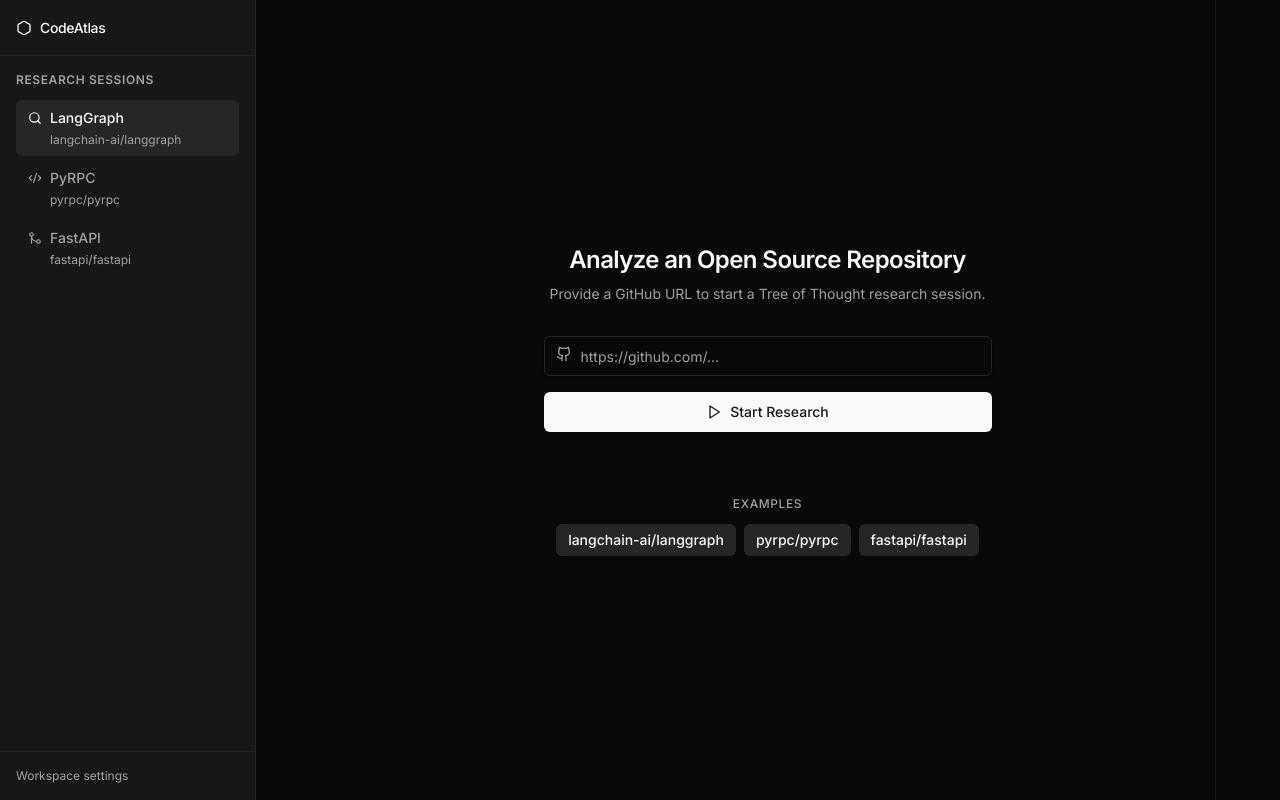
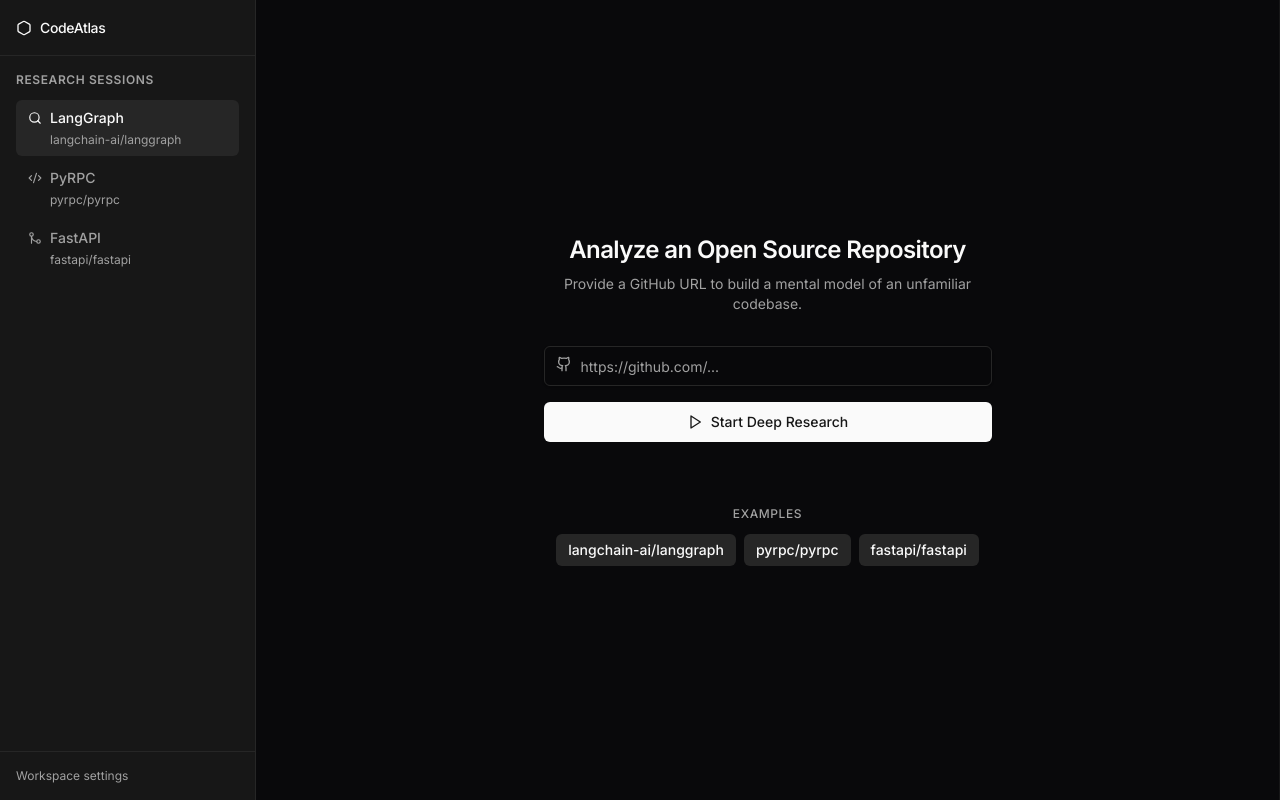
Before and after one commit to Atnatewoss/codeatlas, a Next.js app in the folder apps/web/: page / in a window 1280 px wide. Built offline with nearby package versions, Linux system fonts and the light colour scheme.

Commit message:
refactor(web): implement three-pane research workspace layout

```diff
--- a/apps/web/src/app/page.tsx
+++ b/apps/web/src/app/page.tsx
@@ -2,26 +2,52 @@
 
 import { useState } from "react"
 import { ChatPanel } from "@/components/chat/chat-panel"
+import { ReasoningTree } from "@/components/research/reasoning-tree"
 import { ResearchStatus } from "@/components/research/research-status"
-import { ReasoningTree } from "@/components/research/reasoning-tree"
-import { ArchitecturePanel } from "@/components/research/architecture-panel"
+import { EvidencePanel } from "@/components/research/evidence-panel"
 import { Button } from "@/components/ui/button"
 import { Input } from "@/components/ui/input"
-import { Github, Play } from "lucide-react"
+import { Github, Play, GitBranch } from "lucide-react"
+import { ScrollArea } from "@/components/ui/scroll-area"
 
 export default function Home() {
-  const [researchState, setResearchState] = useState<"idle" | "researching" | "completed">("idle")
+  const [researchState, setResearchState] = useState<"idle" | "researching">("idle")
 
   return (
     <div className="flex-1 flex h-full overflow-hidden">
-      {/* Left/Center: Main Chat Area */}
-      <div className="flex-1 flex flex-col relative h-full max-w-4xl mx-auto border-r border-border/50">
+
+      {/* Left Panel: Research Branches (Visible when researching) */}
+      {researchState === "researching" && (
+        <div className="w-[320px] bg-background border-r flex flex-col shrink-0">
+          <div className="h-14 border-b flex items-center px-4 font-medium text-sm gap-2">
+            <GitBranch className="w-4 h-4 text-muted-foreground" />
+            Tree of Thought
+          </div>
+          <ScrollArea className="flex-1">
+            <div className="p-4 space-y-8">
+              <div>
+                <h3 className="text-xs font-semibold text-muted-foreground uppercase tracking-wider mb-4">
+                  Active Branches
+                </h3>
+                <ResearchStatus />
+              </div>
+
+              <div className="border-t pt-6">
+                <ReasoningTree />
+              </div>
+            </div>
+          </ScrollArea>
+        </div>
+      )}
+
+      {/* Middle: Main Chat Area */}
+      <div className="flex-1 flex flex-col relative h-full min-w-0 border-r border-border/50">
         {researchState === "idle" ? (
           <div className="flex-1 flex flex-col items-center justify-center p-8">
             <div className="max-w-md w-full space-y-8">
               <div className="text-center space-y-2">
                 <h1 className="text-2xl font-semibold tracking-tight">Analyze an Open Source Repository</h1>
-                <p className="text-muted-foreground text-sm">Provide a GitHub URL to start a Tree of Thought research session.</p>
+                <p className="text-muted-foreground text-sm">Provide a GitHub URL to build a mental model of an unfamiliar codebase.</p>
               </div>
 
               <div className="space-y-4">
@@ -34,7 +60,7 @@ export default function Home() {
                   onClick={() => setResearchState("researching")}
                 >
                   <Play className="w-4 h-4 mr-2" />
-                  Start Research
+                  Start Deep Research
                 </Button>
               </div>
 
@@ -55,24 +81,10 @@ export default function Home() {
         )}
       </div>
 
-      {/* Right Side Panel: Progress and Reports */}
-      {researchState !== "idle" && (
-        <div className="w-[480px] bg-background flex flex-col shrink-0">
-          <div className="h-14 border-b flex items-center px-4 font-medium text-sm">
-            Workspace
-          </div>
-
-          <div className="flex-1 overflow-auto">
-            {researchState === "researching" ? (
-              <div className="p-4">
-                <ResearchStatus onComplete={() => setResearchState("completed")} />
-              </div>
-            ) : (
-              <div className="h-full flex flex-col">
-                <ArchitecturePanel />
-              </div>
-            )}
-          </div>
+      {/* Right Side Panel: Evidence */}
+      {researchState === "researching" && (
+        <div className="w-[380px] bg-background flex flex-col shrink-0">
+          <EvidencePanel />
         </div>
       )}
     </div>
```
